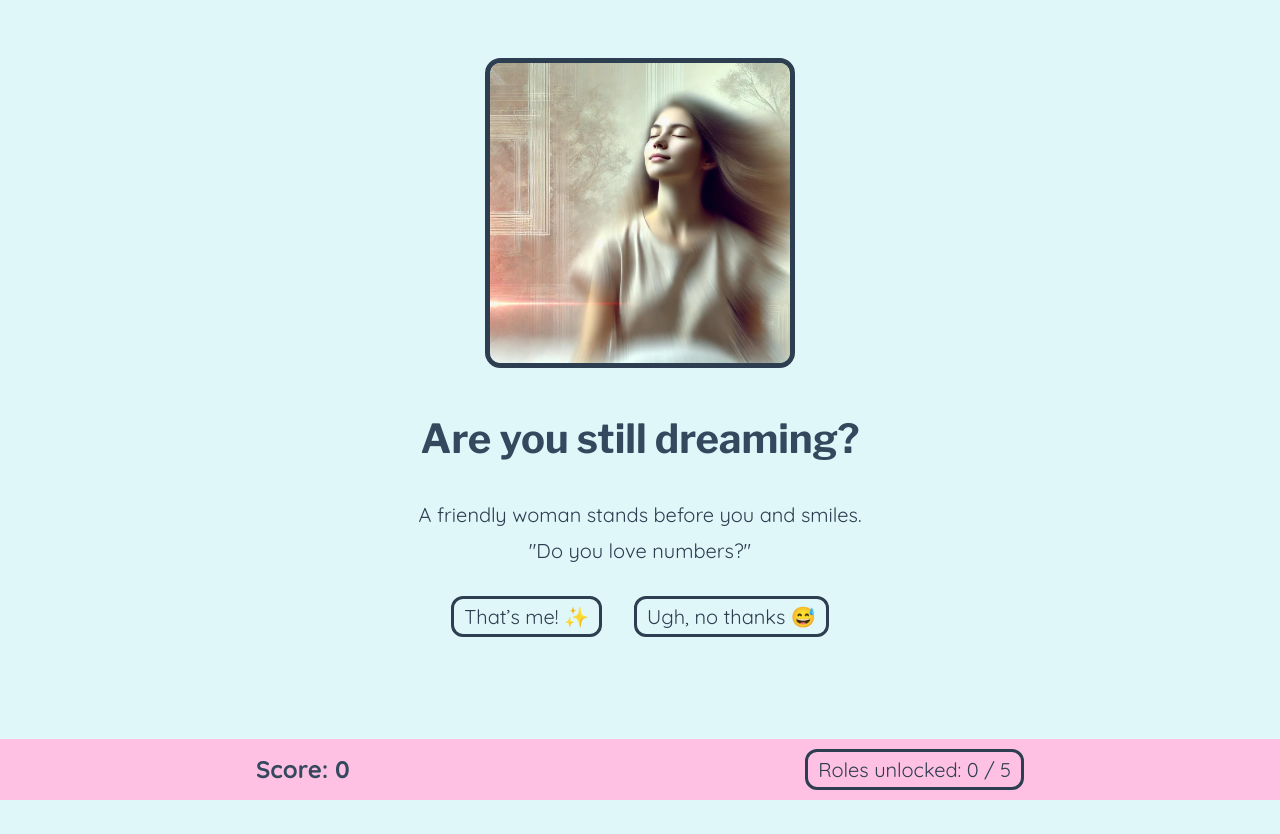
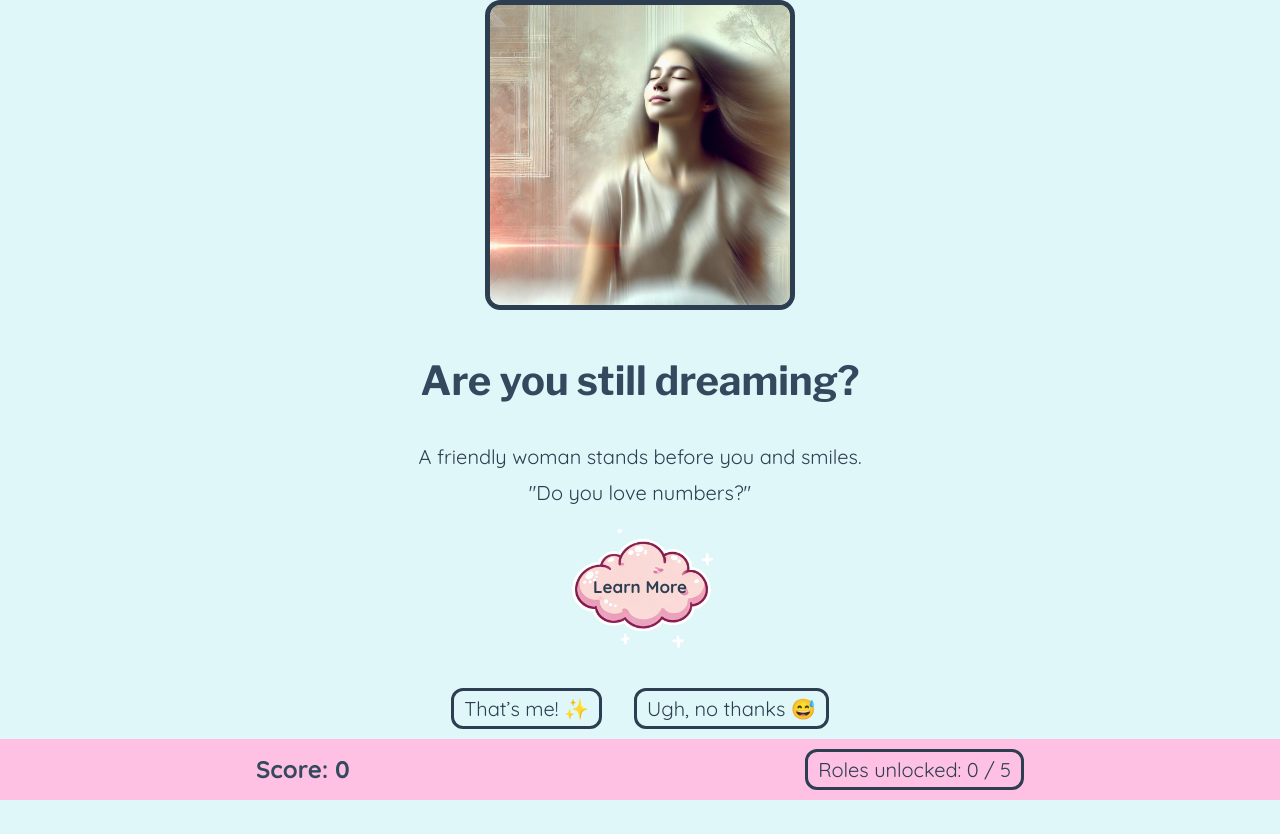
Before and after one commit to jahlela/sunflowers, a React (Create React App) app: page / in a window 1280 px wide. Both pictures are taken after a click on the button "Let's go! 😀". Before the commit the page ends 800 px from the top, so only its background shows below. Built offline with nearby package versions, Linux system fonts and the light colour scheme.

Commit message:
Add cloud button

```diff
--- a/src/App.scss
+++ b/src/App.scss
@@ -1,3 +1,6 @@
+// Import the cloud button styles
+@import './CloudButton';
+
 $white: white;
 $color1: rgb(65, 121, 167);
 $color2: rgb(65, 121, 167);
--- /dev/null
+++ b/src/CloudButton.scss
@@ -0,0 +1,42 @@
+.cloudButton {
+    /* Set background image */
+    background-image: url('img/cloud-button.png'); /* Replace with the actual path */
+    background-size: contain; /* Scales image to fit the button */
+    background-repeat: no-repeat;
+    background-position: center;
+    background-color: none !important;
+
+    /* Remove default button styles */
+    border: none;
+    outline: none;
+    cursor: pointer;
+
+    /* Set button size to match the cloud image */
+    width: 250px; /* Adjust width and height as needed */
+    height: 150px;
+
+    /* Center text on the cloud */
+    display: flex;
+    align-items: center;
+    justify-content: center;
+    color: #2C3E50; /* Adjust text color to fit your design */
+    font-size: 18px;
+    font-weight: bold;
+
+    /* Center cloud */
+    margin-left: auto;
+    margin-right: auto;
+
+    /* Optional: Hover effect */
+    transition: transform 0.2s ease;
+  }
+
+  .cloudButton:hover {
+    transform: scale(1.25); /* Slight zoom on hover */
+  }
+
+  .cloudButtonText {
+    position: relative;
+    top: -5px;
+    font-size: 17px !important;
+  }
--- a/src/comp/Main.js
+++ b/src/comp/Main.js
@@ -22,6 +22,9 @@ const Main = ({ score, currentId, choiceClicked }) => {
               <img className="mainImg" src={require(`../img/${currentId}.jpg`)} alt="" loading="lazy"/>
               <h2 className="mainTitle">{title}</h2>
               <div className="mainText">{text}</div>
+              <div class="cloudButton" role="button" onclick="yourFunction()">
+                  <div className='mainText cloudButtonText'>Learn More</div>
+              </div>
               <div className="mainChoices">
                   {choice.length ? ( //if choice array isnt empty list choices
                       choice.map((choice) => {
```
Also changed, not shown: src/img/cloud-button.png (added).
